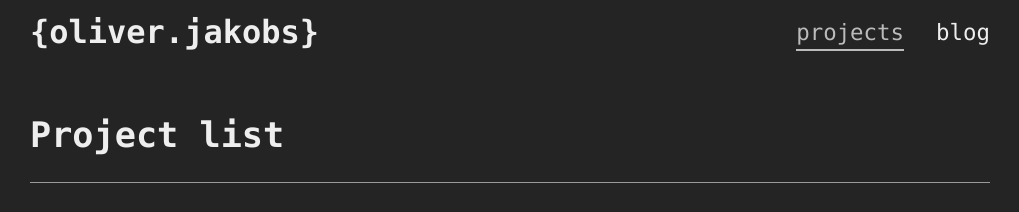
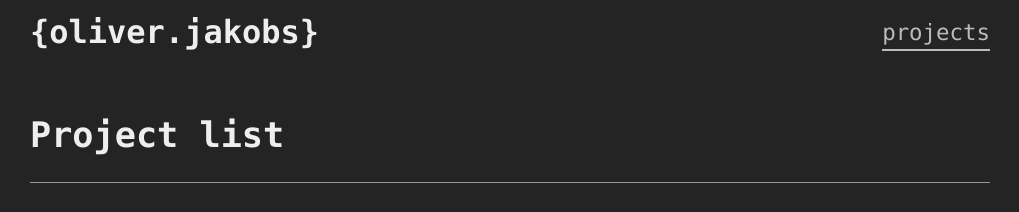
Before and after one commit to oliverjakobs/oliverjakobs.github.io, a Jekyll site: the page built from projects.html, in a window 1280 px wide. Shown: the top 212 px of the page, without its empty margins (130-1149 px from the left). Built offline with Jekyll 4.4.1, drawn with Linux system fonts in a browser that asks for light colours; nearby versions of some CDN libraries.

Commit message:
Update navigation.yml

```diff
--- a/_data/navigation.yml
+++ b/_data/navigation.yml
@@ -1,4 +1,2 @@
 - title: projects
   link: /projects
-- title: blog
-  link: /blog
```
